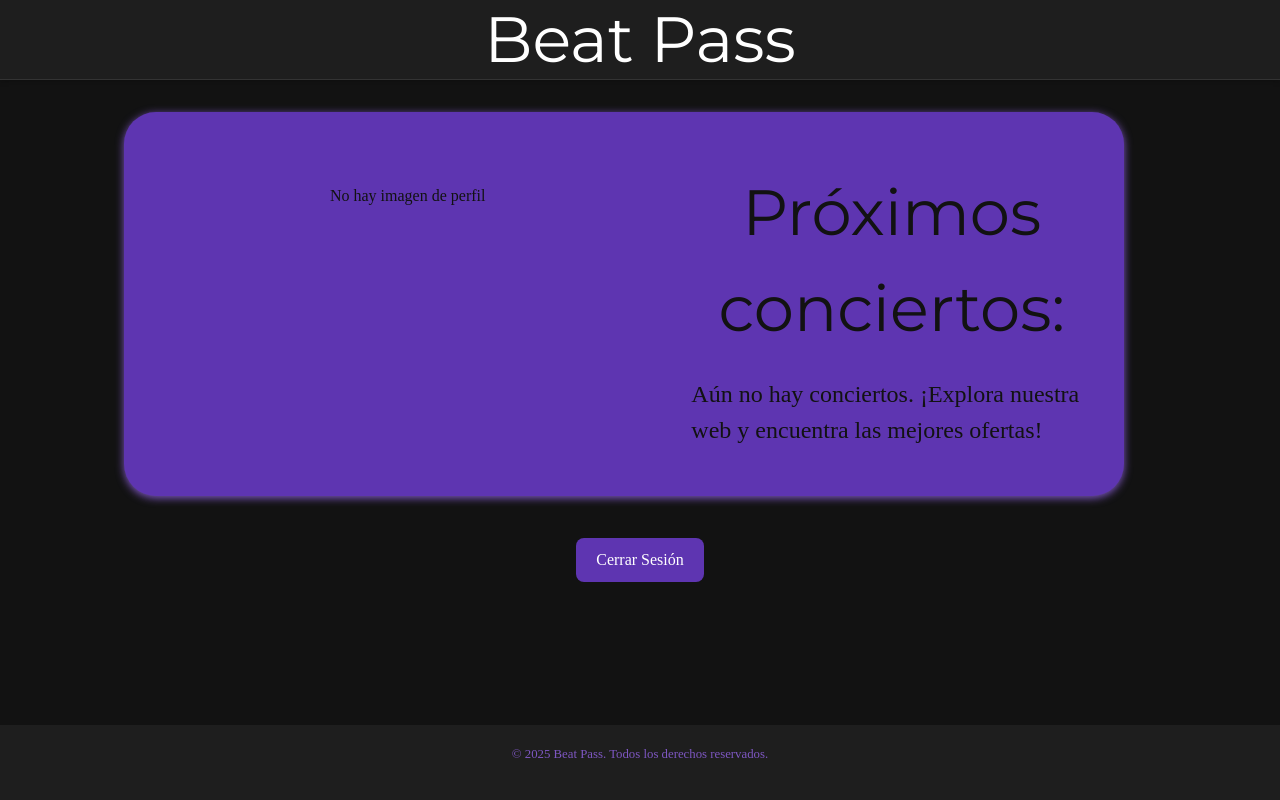
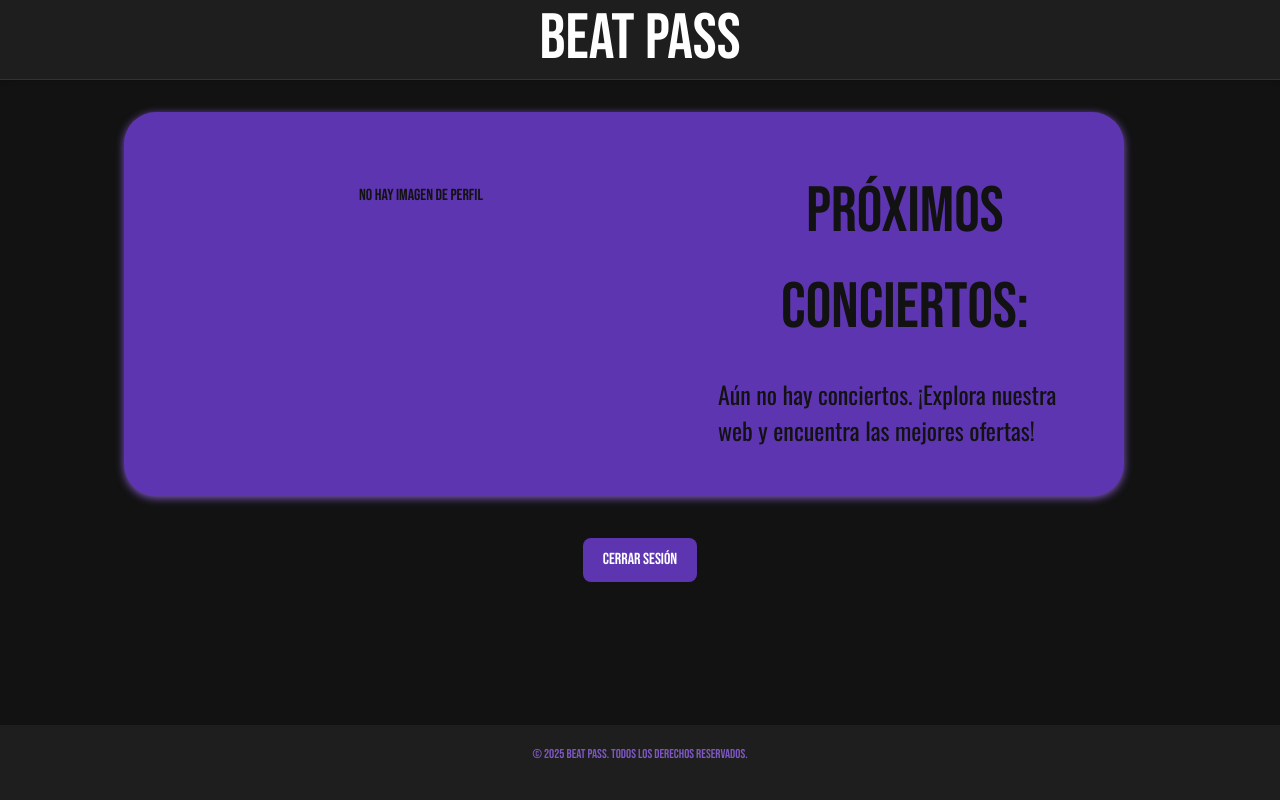
Before and after one commit to Kiddgoby/Transversal-BeatPass, a PHP site: page /cuanta.php in a window 1280 px wide. Run offline with PHP 8.4, Linux system fonts and the light colour scheme.

Commit message:
commit prueba javier

```diff
--- a/View/Cuenta/StyleC.css
+++ b/View/Cuenta/StyleC.css
@@ -1,5 +1,5 @@
 /* ============================= */
-/* VARIABLES Y TIPOGRAFÍA       */
+/* VARIABLES Y TIPOGRAFÍA        */
 /* ============================= */
 :root {
     --font-primary: 'Montserrat', sans-serif;
@@ -36,7 +36,7 @@
 
 /* TITULOS */
 .titulo {
-    font-family: var(--font-primary);
+    font-family: var(--font-normal);
     font-size: var(--font-size-xlarge);
     text-align: center;
     margin: 20px 0;
@@ -48,7 +48,7 @@
 }
 
 .info {
-    font-family: var(--font-size-normal);
+    font-family: var(--font-links);
     font-size: var(--font-size-normal);
     line-height: 1.5;
 }
@@ -63,7 +63,7 @@ body {
     flex-direction: column;
     align-items: center;
     color: var(--color-background);
-    font-family: var(--font-titulo);
+    font-family: var(--font-display);
     min-height: 100vh;
     padding: 0;
 }
@@ -111,7 +111,7 @@ button {
     border-radius: 8px;
     padding: 10px 20px;
     font-size: 1rem;
-    font-family: var(--font-subtitulo);
+    font-family: var(--font-display);
     cursor: pointer;
     margin: 10px 0;
     transition: background-color 0.3s ease;
```
Also changed, not shown: uploads/Captura de pantalla 2025-02-24 135908.png (deleted), uploads/Captura de pantalla 2025-05-05 102946.png (deleted), uploads/Captura de pantalla 2025-05-06 121127.png (deleted), uploads/descarga (1).png (deleted), uploads/gat.png (deleted).
